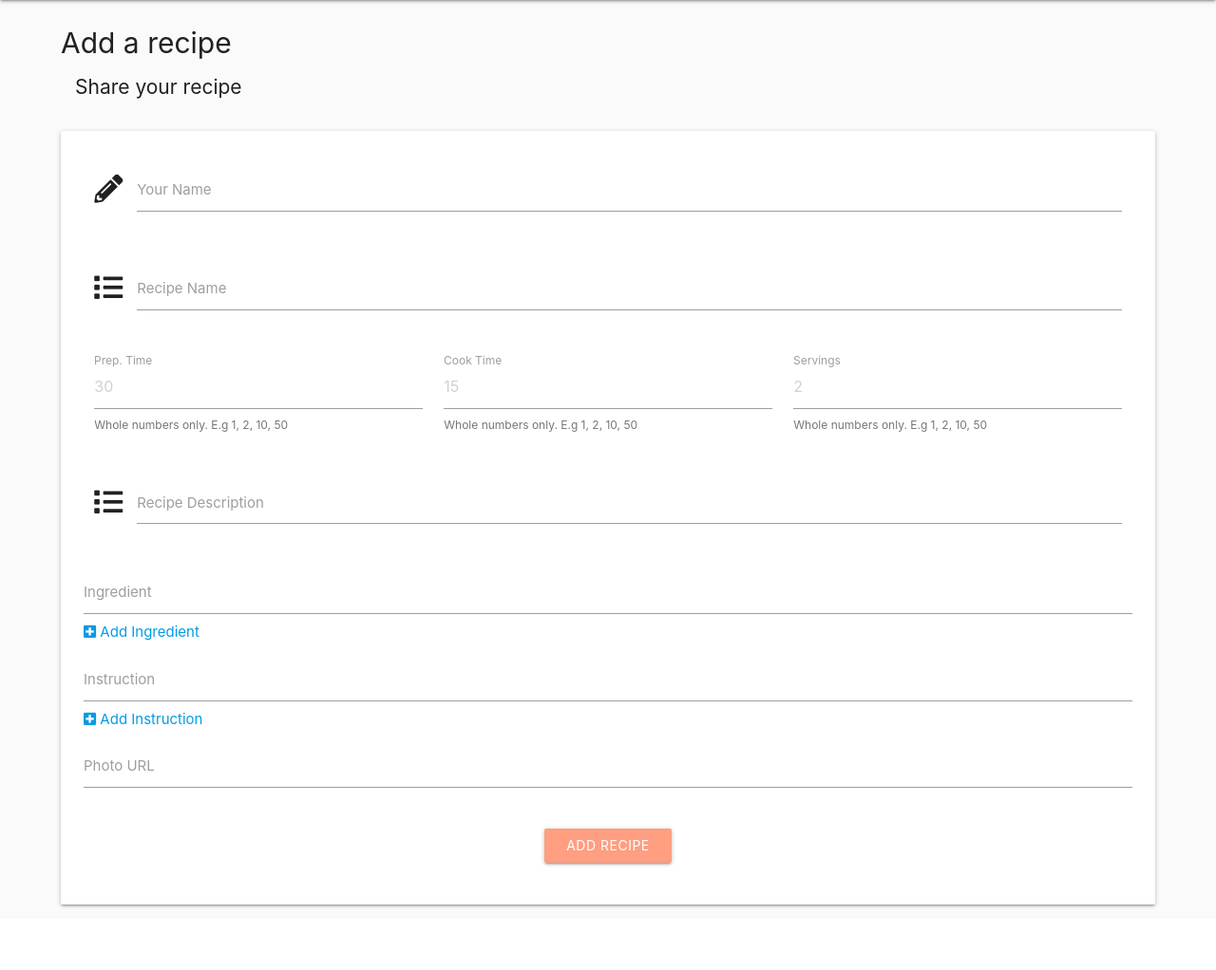
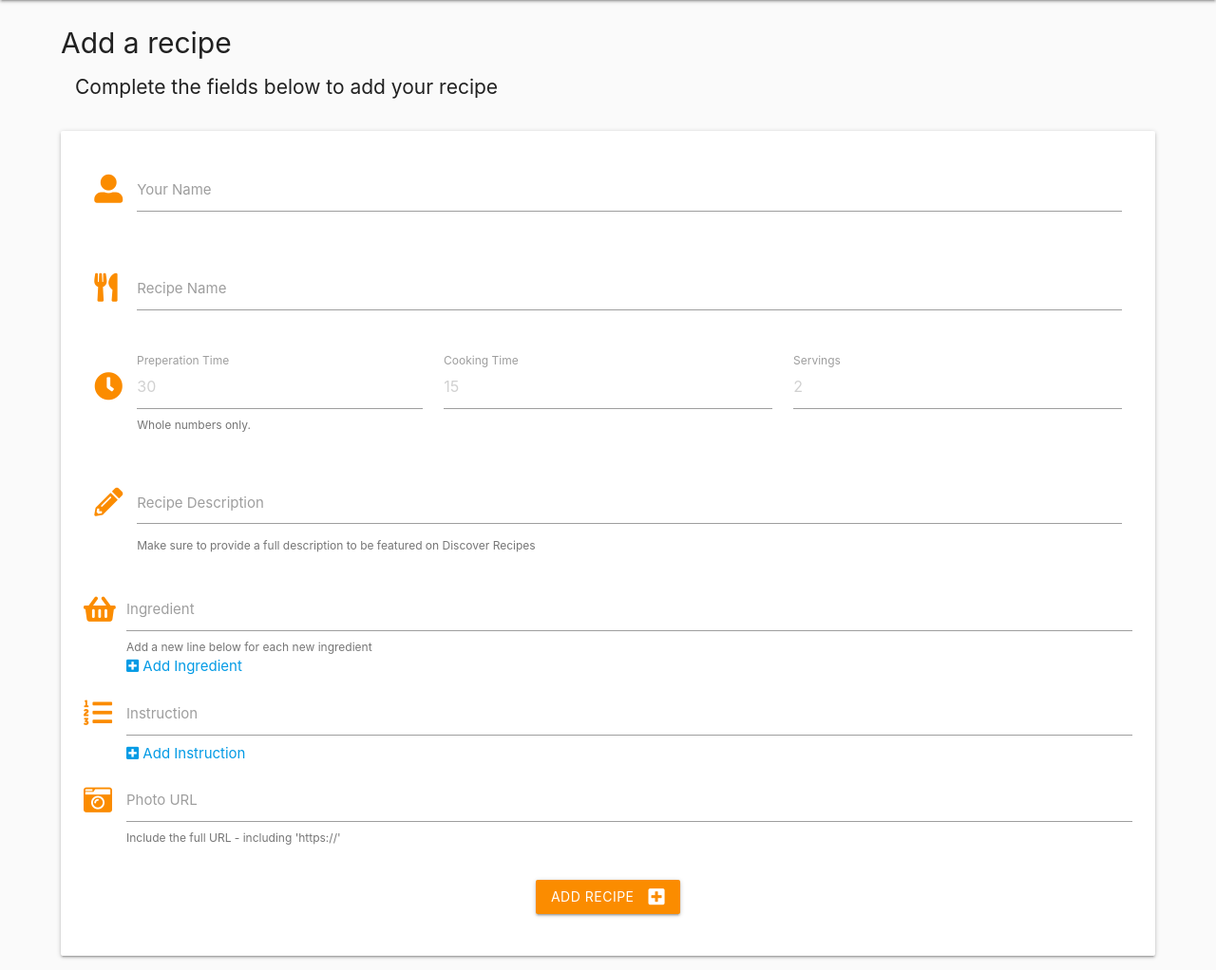
Before and after one commit to Code-Institute-Submissions/asdub-laughing-cookbook_AugResub, a Flask app: page /add_recipe in a window 1280 px wide. Shown: the part 64-1086 px from the top of the page at 95% size. Before the commit the page ends 1021 px from the top, so only its background shows below. Run offline with Flask 2, Linux system fonts and the light colour scheme; some libraries are stand-ins or nearby versions.

Commit message:
style: add_recipe form has been styled and texted

```diff
--- a/static/css/style.css
+++ b/static/css/style.css
@@ -24,6 +24,10 @@ em {
 .notification {
     margin: 0 2rem;
     font-size: 1.1rem;
+}
+
+.form-add-line {
+    margin-left: 3rem;
 }
 
 /* header */
--- a/templates/add_recipe.html
+++ b/templates/add_recipe.html
@@ -4,7 +4,7 @@
     <div class="row">
         <!-- Page title -->
         <h3 class="heading">Add a recipe</h3>
-        <h4 class="heading-tag">Share your recipe</h4>
+        <h4 class="heading-tag">Complete the fields below to add your recipe</h4>
     </div>
      <!-- recipe form -->
     <div class="row card-panel">
@@ -12,7 +12,7 @@
             <!-- name-->
             <div class="row">
                 <div class="input-field col s12">
-                    <i class="fas fa-pencil-alt prefix"></i>
+                    <i class="fas fa-user-alt prefix orange-text text-darken-1"></i>
                     <input id="name" name="name" minlength="5" maxlength="50"
                             type="text" class="validate" required>
                     <label for="name">Your Name</label>
@@ -21,7 +21,7 @@
             <!-- recipe name-->
             <div class="row">
                 <div class="input-field col s12">
-                    <i class="fas fa-list prefix"></i>
+                    <i class="fas fa-utensils prefix orange-text text-darken-1"></i>
                     <input id="title" name="title" minlength="5" maxlength="50"
                             type="text" class=" validate" required>
                     <label for="title">Recipe Name</label>
@@ -30,61 +30,68 @@
             <!-- times/ numbers-->
             <div class="row">
                 <div class="input-field col s4">
+                    <i class="fas fa-clock prefix orange-text text-darken-1"></i>
                     <input placeholder="30" id="preparation_time_minutes" name="preparation_time_minutes"
                             type="number" min="0" step="1" class="validate">
-                    <label for="preparation_time_minutes">Prep. Time</label>
-                    <span class="helper-text" data-error="wrong" data-success="right">Whole numbers only. E.g 1, 2, 10, 50</span>
+                    <label for="preparation_time_minutes">Preperation Time</label>
+                    <span class="helper-text" data-error="wrong" data-success="right">Whole numbers only. </span>
                 </div>
                 <div class="input-field col s4">
                     <input placeholder="15" id="cooking_time_minutes" name="cooking_time_minutes"
                             type="number" min="0" step="1" class="validate">
-                    <label for="cooking_time_minutes">Cook Time</label>
-                    <span class="helper-text" data-error="wrong" data-success="right">Whole numbers only. E.g 1, 2, 10, 50</span>
+                    <label for="cooking_time_minutes">Cooking Time</label>
+                    <span class="helper-text" data-error="wrong" data-success="right"></span>
                 </div>
                 <div class="input-field col s4">
                     <input placeholder="2" id="serves" name="serves"
                             type="number" min="0" step="1" class="validate">
                     <label for="serves">Servings</label>
-                    <span class="helper-text" data-error="wrong" data-success="right">Whole numbers only. E.g 1, 2, 10, 50</span>
+                    <span class="helper-text" data-error="wrong" data-success="right"></span>
                 </div>
             </div>
             <!-- description-->
             <div class="row">
                 <div class="input-field col s12">
-                    <i class="fas fa-list prefix"></i>
+                    <i class="fas fa-pencil-alt prefix orange-text text-darken-1"></i>
                     <textarea id="description" name="description" minlength="5"
                                 maxlength="140" class="materialize-textarea validate" required></textarea>
                     <label for="description">Recipe Description</label>
+                    <span class="helper-text" data-error="wrong" data-success="right">Make sure to provide a full description to be featured on Discover Recipes</span>
                 </div>
             </div>
             <div class="row">
                  <!-- ingredients-->
                 <div id="incredientsContainer" class="input-field s6">
-                    <input id="ingredients" name="ingredients" minlength="5" maxlength="30"
+                    <i class="fas fa-shopping-basket prefix orange-text text-darken-1"></i>
+                    <input id="ingredients" name="ingredients" minlength="2" maxlength="30"
                             type="text" class="validate" required>
                     <label for="ingredients">Ingredient</label>
-                    <a id="addingredient" class="btn-sml"><i class="fas fa-plus-square"></i> Add Ingredient</a>
+                    <span class="helper-text" data-error="wrong" data-success="right">Add a new line below for each new ingredient</span>
+                    <a id="addingredient" class="btn-sml form-add-line"><i class="fas fa-plus-square"></i> Add Ingredient</a>
                 </div>
                  <!-- instructions-->
                 <div id="instructionsContainer" class="input-field s6">
-                    <input id="instructions" name="instructions" minlength="5" maxlength="30"
+                    <i class="fas fa-list-ol prefix orange-text text-darken-1"></i>
+                    <input id="instructions" name="instructions" minlength="2" maxlength="30"
                             type="text" class="validate" required>
                     <label for="instructions">Instruction</label>
-                    <a id="addinstruction" class="btn-sml"><i class="fas fa-plus-square"></i> Add Instruction</a>
+                    <a id="addinstruction" class="btn-sml form-add-line"><i class="fas fa-plus-square"></i> Add Instruction</a>
                 </div>
                  <!-- Photo Url-->
                 <div class="input-field s6">
+                    <i class="fas fa-camera-retro prefix orange-text text-darken-1"></i>
                     <input id="photo_url" name="photo_url" minlength="5"
                             type="text" class="validate" required>
+                    <span class="helper-text" data-error="wrong" data-success="right">Include the full URL - including 'https://'</span>
                     <label for="photo_url">Photo URL</label>
                 </div>
             </div>
             <!-- Submit button-->
             <div class="row">
                 <div class="col s12 center-align">
-                    <button class="btn waves-effect waves-light deep-orange accent-1"
+                    <button class="btn orange darken-1"
                             type="submit" id="" name="action">Add Recipe
-                        <i class="material-icons right"></i>
+                        <i class="fas fa-plus-square right"></i>
                     </button>
                 </div>
             </div>
```
